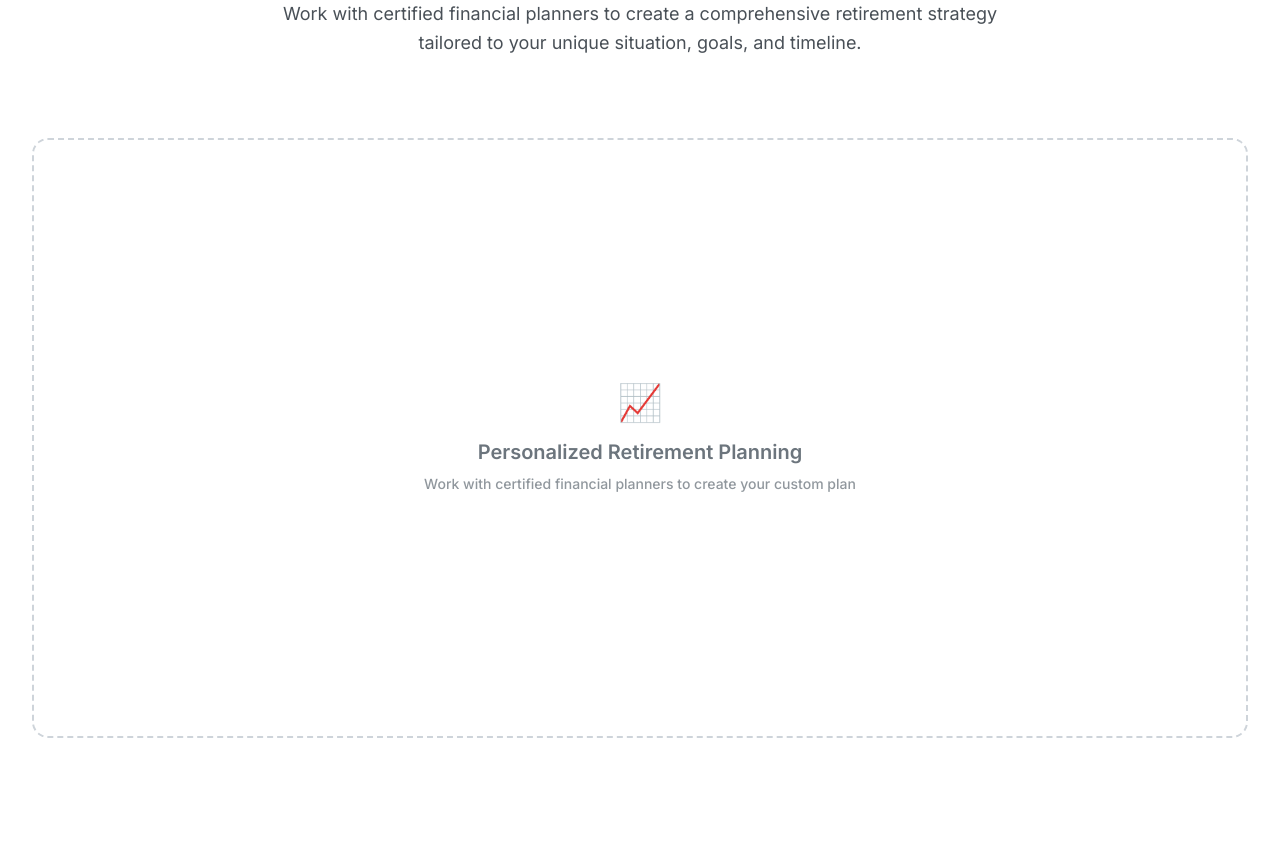
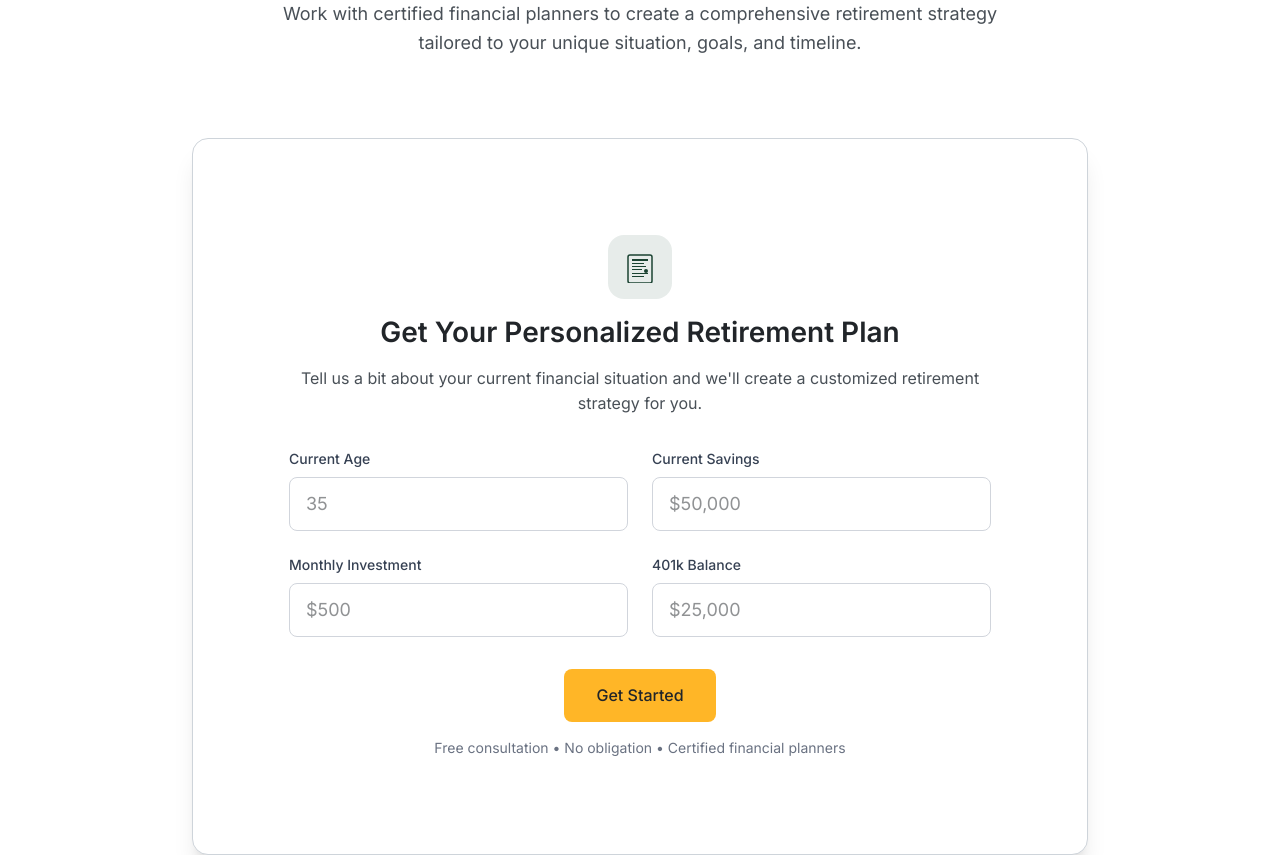
Before and after one commit to iyervish/retirement-app, a Next.js app: page / in a window 1280 px wide. Shown: the part 1000-1855 px from the top of the page. Built offline with nearby package versions, Linux system fonts and the light colour scheme.

Commit message:
Add form for personalized retirement planning with input handling and currency formatting

```diff
--- a/src/app/page.tsx
+++ b/src/app/page.tsx
@@ -1,7 +1,48 @@
+"use client";
+
 import TypewriterText from './components/TypewriterText';
 import HeroCarousel from './components/HeroCarousel';
+import { useState } from 'react';
 
 export default function Home() {
+  const [formData, setFormData] = useState({
+    age: '',
+    currentSavings: '',
+    monthlyInvestment: '',
+    k401Balance: ''
+  });
+
+  const handleInputChange = (field: string, value: string) => {
+    const newFormData = { ...formData, [field]: value };
+    setFormData(newFormData);
+  };
+
+  const formatCurrency = (value: string) => {
+    // Remove non-numeric characters
+    const numericValue = value.replace(/[^0-9]/g, '');
+    if (numericValue === '') return '';
+
+    // Format as currency
+    return new Intl.NumberFormat('en-US', {
+      style: 'currency',
+      currency: 'USD',
+      minimumFractionDigits: 0,
+      maximumFractionDigits: 0,
+    }).format(parseInt(numericValue));
+  };
+
+  const handleCurrencyInput = (field: string, value: string) => {
+    const formatted = formatCurrency(value);
+    handleInputChange(field, formatted);
+  };
+
+  const handleSubmit = (e: React.FormEvent) => {
+    e.preventDefault();
+    // Here you would typically send the data to your backend
+    console.log('Form submitted:', formData);
+    alert('Thank you! Your information has been submitted. A financial planner will contact you soon.');
+  };
+
   return (
     <div className="min-h-screen">
       {/* Navigation */}
@@ -65,11 +106,108 @@ export default function Home() {
             </p>
           </div>
 
-          <div className="visual-placeholder visual-showcase h-[600px] w-full mb-16">
-            <div className="text-center">
-              <div className="text-4xl mb-4">📈</div>
-              <div className="text-xl font-semibold">Personalized Retirement Planning</div>
-              <div className="text-sm mt-2 opacity-75">Work with certified financial planners to create your custom plan</div>
+          <div className="max-w-4xl mx-auto">
+            <div className="card card-large bg-white border border-primary/20 shadow-xl">
+              <form onSubmit={handleSubmit} className="p-8">
+                <div className="text-center mb-8">
+                  <div className="w-16 h-16 mx-auto mb-4 bg-primary/10 rounded-2xl flex items-center justify-center">
+                    <svg width="32" height="32" viewBox="0 0 32 32" className="text-primary">
+                      <rect x="4" y="4" width="24" height="28" rx="2" stroke="currentColor" strokeWidth="1.5" fill="none"/>
+                      <rect x="8" y="8" width="16" height="2" fill="currentColor"/>
+                      <rect x="8" y="12" width="12" height="1" fill="currentColor"/>
+                      <rect x="8" y="15" width="14" height="1" fill="currentColor"/>
+                      <rect x="8" y="18" width="10" height="1" fill="currentColor"/>
+                      <circle cx="22" cy="20" r="2" fill="currentColor"/>
+                      <rect x="8" y="22" width="16" height="1" fill="currentColor"/>
+                      <rect x="8" y="25" width="12" height="1" fill="currentColor"/>
+                    </svg>
+                  </div>
+                  <h3 className="h2-text mb-4">Get Your Personalized Retirement Plan</h3>
+                  <p className="body-text text-gray-600">
+                    Tell us a bit about your current financial situation and we&apos;ll create a customized retirement strategy for you.
+                  </p>
+                </div>
+
+                <div className="grid md:grid-cols-2 gap-6 mb-8">
+                  {/* Age Input */}
+                  <div>
+                    <label htmlFor="age" className="block text-sm font-medium text-gray-700 mb-2">
+                      Current Age
+                    </label>
+                    <input
+                      type="number"
+                      id="age"
+                      value={formData.age}
+                      onChange={(e) => handleInputChange('age', e.target.value)}
+                      placeholder="35"
+                      min="18"
+                      max="100"
+                      className="w-full px-4 py-3 border border-gray-300 rounded-lg focus:ring-2 focus:ring-primary focus:border-transparent text-lg"
+                      required
+                    />
+                  </div>
+
+                  {/* Current Savings Input */}
+                  <div>
+                    <label htmlFor="currentSavings" className="block text-sm font-medium text-gray-700 mb-2">
+                      Current Savings
+                    </label>
+                    <input
+                      type="text"
+                      id="currentSavings"
+                      value={formData.currentSavings}
+                      onChange={(e) => handleCurrencyInput('currentSavings', e.target.value)}
+                      placeholder="$50,000"
+                      className="w-full px-4 py-3 border border-gray-300 rounded-lg focus:ring-2 focus:ring-primary focus:border-transparent text-lg"
+                      required
+                    />
+                  </div>
+
+                  {/* Monthly Investment Input */}
+                  <div>
+                    <label htmlFor="monthlyInvestment" className="block text-sm font-medium text-gray-700 mb-2">
+                      Monthly Investment
+                    </label>
+                    <input
+                      type="text"
+                      id="monthlyInvestment"
+                      value={formData.monthlyInvestment}
+                      onChange={(e) => handleCurrencyInput('monthlyInvestment', e.target.value)}
+                      placeholder="$500"
+                      className="w-full px-4 py-3 border border-gray-300 rounded-lg focus:ring-2 focus:ring-primary focus:border-transparent text-lg"
+                      required
+                    />
+                  </div>
+
+                  {/* 401k Balance Input */}
+                  <div>
+                    <label htmlFor="k401Balance" className="block text-sm font-medium text-gray-700 mb-2">
+                      401k Balance
+                    </label>
+                    <input
+                      type="text"
+                      id="k401Balance"
+                      value={formData.k401Balance}
+                      onChange={(e) => handleCurrencyInput('k401Balance', e.target.value)}
+                      placeholder="$25,000"
+                      className="w-full px-4 py-3 border border-gray-300 rounded-lg focus:ring-2 focus:ring-primary focus:border-transparent text-lg"
+                      required
+                    />
+                  </div>
+                </div>
+
+                <div className="text-center">
+                  <button
+                    type="submit"
+                    className="btn-primary px-12 py-4 text-lg font-semibold rounded-lg hover:shadow-lg transform hover:-translate-y-0.5 transition-all duration-200"
+                  >
+                    Get Started
+                  </button>
+                  <p className="text-sm text-gray-500 mt-4">
+                    Free consultation • No obligation • Certified financial planners
+                  </p>
+                </div>
+              </form>
             </div>
           </div>
         </div>
@@ -290,8 +428,8 @@ export default function Home() {
                 <div className="body-text text-white opacity-90">Clients served by certified planners</div>
               </div>
               <div className="text-center">
-                <div className="text-3xl font-bold text-white mb-2">15+</div>
-                <div className="body-text text-white opacity-90">Years of combined experience</div>
+                <div className="text-3xl font-bold text-white mb-2">15</div>
+                <div className="body-text text-white opacity-90">Years of average experience</div>
               </div>
               <div className="text-center">
                 <div className="text-3xl font-bold text-white mb-2">CFP®</div>
```
